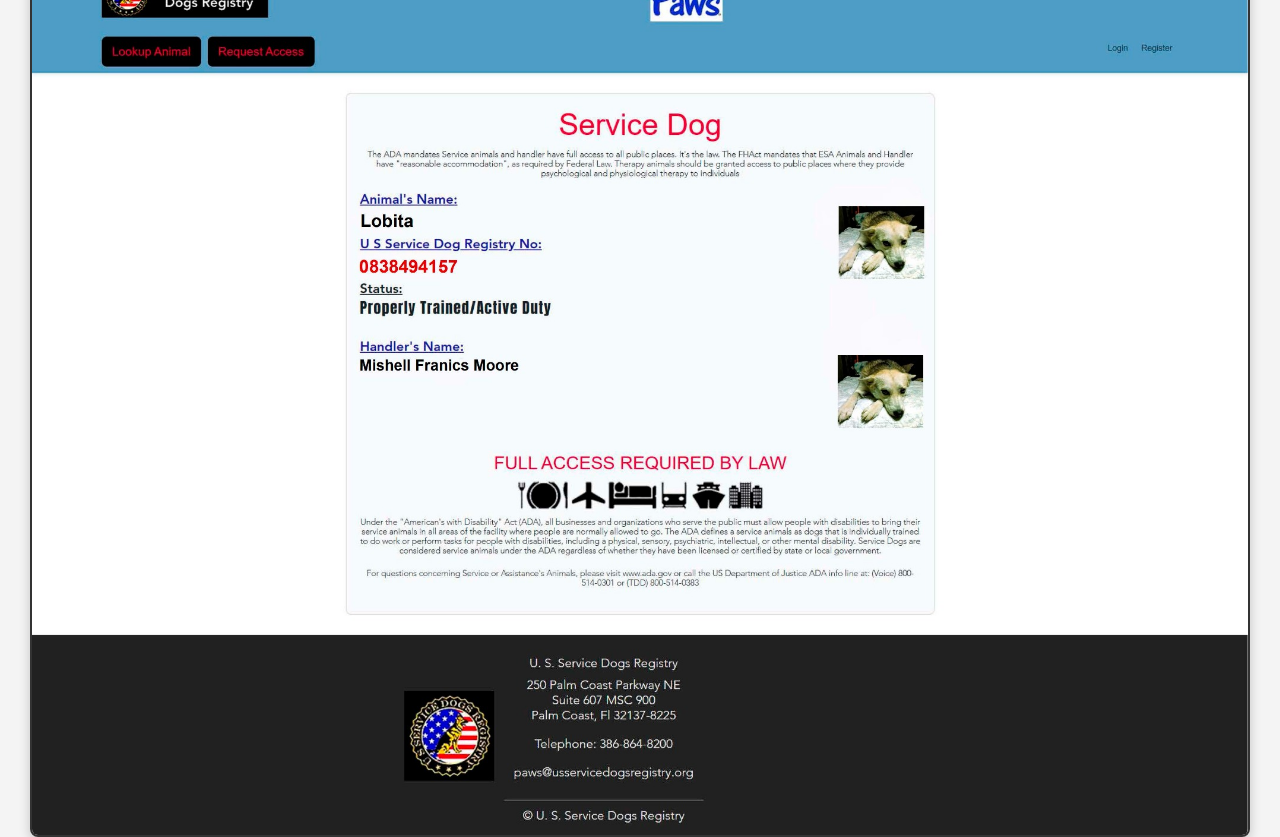
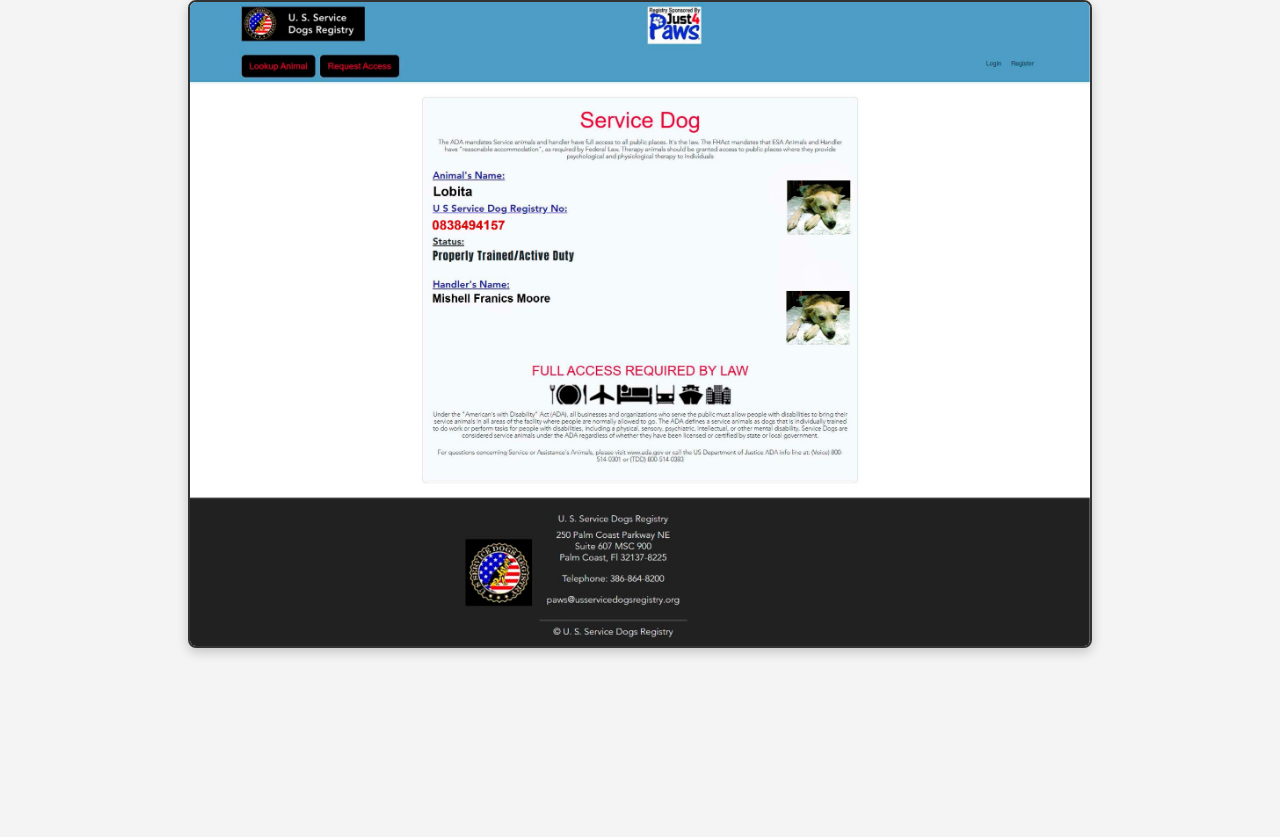
Before and after one commit to usservicedogsregistryorg/DogLookUp-0838494157, a plain HTML site: page index.html in a window 1280 px wide. After the commit the page ends 800 px from the top, so only its background shows below. Drawn offline with Linux system fonts and the light colour scheme.

Commit message:
Update index.html

```diff
--- a/index.html
+++ b/index.html
@@ -6,16 +6,17 @@
   <title>Service Dog Registration</title>
   <style>
     body {
+      margin: 0;
+      background: #f4f4f4;
       display: flex;
       justify-content: center;
-      align-items: center;
-      background: #f4f4f4;
-      margin: 0;
-      height: 100vh;
     }
     img {
-      max-width: 95%;
+      width: 100%;
+      max-width: 900px; /* keeps it readable on large screens */
       height: auto;
+      display: block;
+      margin: 0 auto;
       border: 2px solid #333;
       border-radius: 8px;
       box-shadow: 0 4px 12px rgba(0,0,0,0.2);
```
